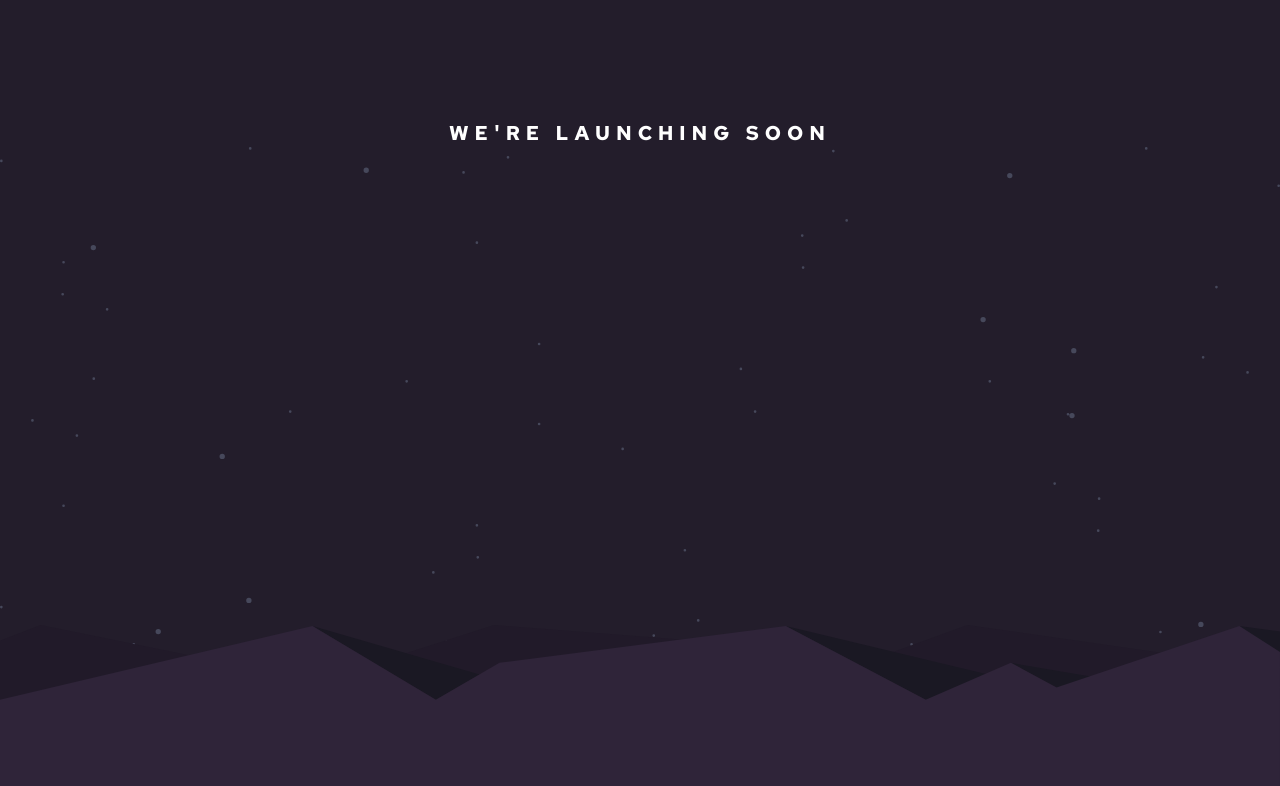
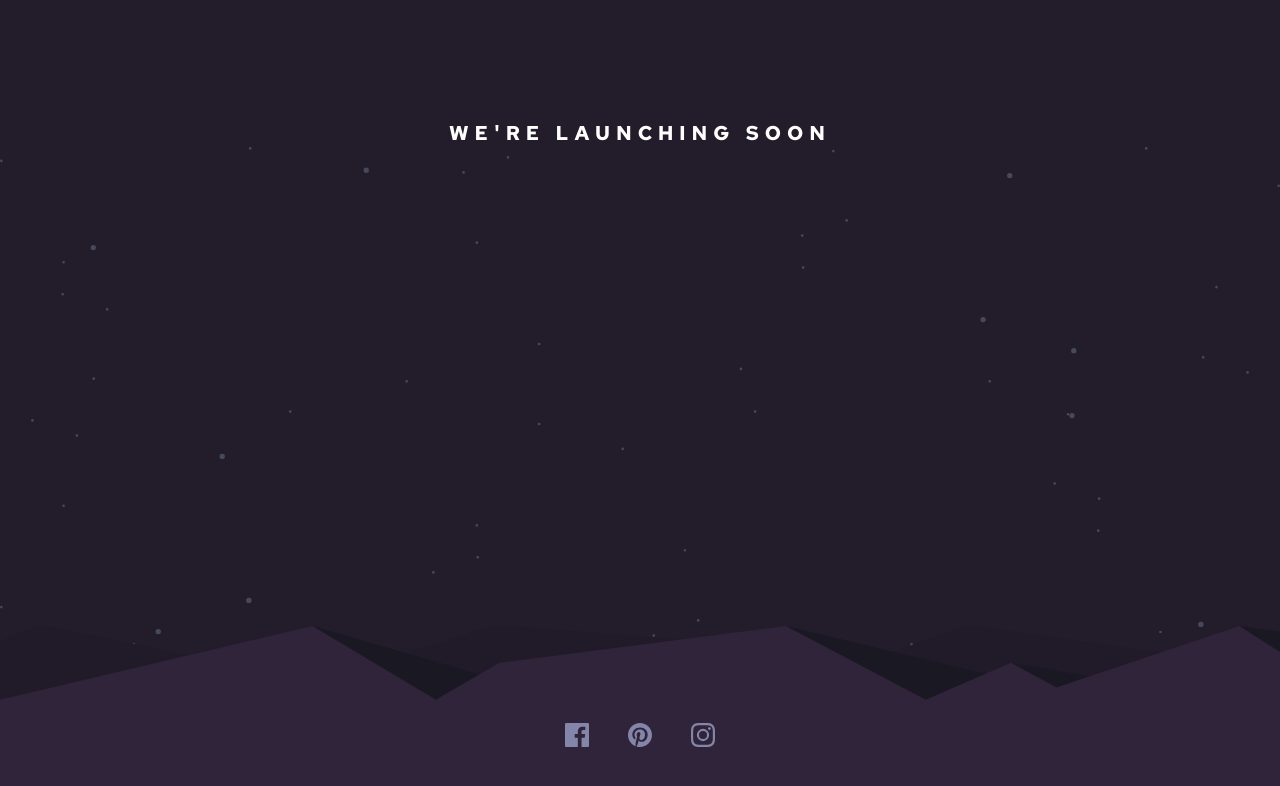
Before and after one commit to OmarBR41/launch-countdown, a React (Create React App) app: page / in a window 1280 px wide. Shown: the top 786 px of the page. Built offline with nearby package versions, Linux system fonts and the light colour scheme.

Commit message:
Add footer links

```diff
--- a/src/components/App.js
+++ b/src/components/App.js
@@ -1,6 +1,7 @@
 import "./App.css";
 
 import Background from "./background/Background";
+import Footer from "./footer/Footer";
 
 function App() {
   return (
@@ -9,6 +10,7 @@ function App() {
       <main className="main">
         <p className="main__text">We're launching soon</p>
       </main>
+      <Footer />
     </div>
   );
 }
--- /dev/null
+++ b/src/components/footer/Footer.css
@@ -0,0 +1,11 @@
+footer {
+  position: absolute;
+  bottom: 6%;
+  left: 50%;
+  width: 150px;
+  display: flex;
+  justify-content: space-between;
+  align-items: center;
+  transform: translateX(-50%);
+  z-index: 1000;
+}
--- /dev/null
+++ b/src/components/footer/Footer.js
@@ -0,0 +1,22 @@
+import React from "react";
+import "./Footer.css";
+
+import { ReactComponent as FacebookIcon } from "./icon-facebook.svg";
+import { ReactComponent as PinterestIcon } from "./icon-pinterest.svg";
+import { ReactComponent as InstagramIcon } from "./icon-instagram.svg";
+
+export default function Footer() {
+  return (
+    <footer>
+      <a href="https://www.facebook.com" target="_blank" rel="noreferrer">
+        <FacebookIcon />
+      </a>
+      <a href="https://www.pinterest.com" target="_blank" rel="noreferrer">
+        <PinterestIcon />
+      </a>
+      <a href="https://www.instagram.com" target="_blank" rel="noreferrer">
+        <InstagramIcon />
+      </a>
+    </footer>
+  );
+}
```
